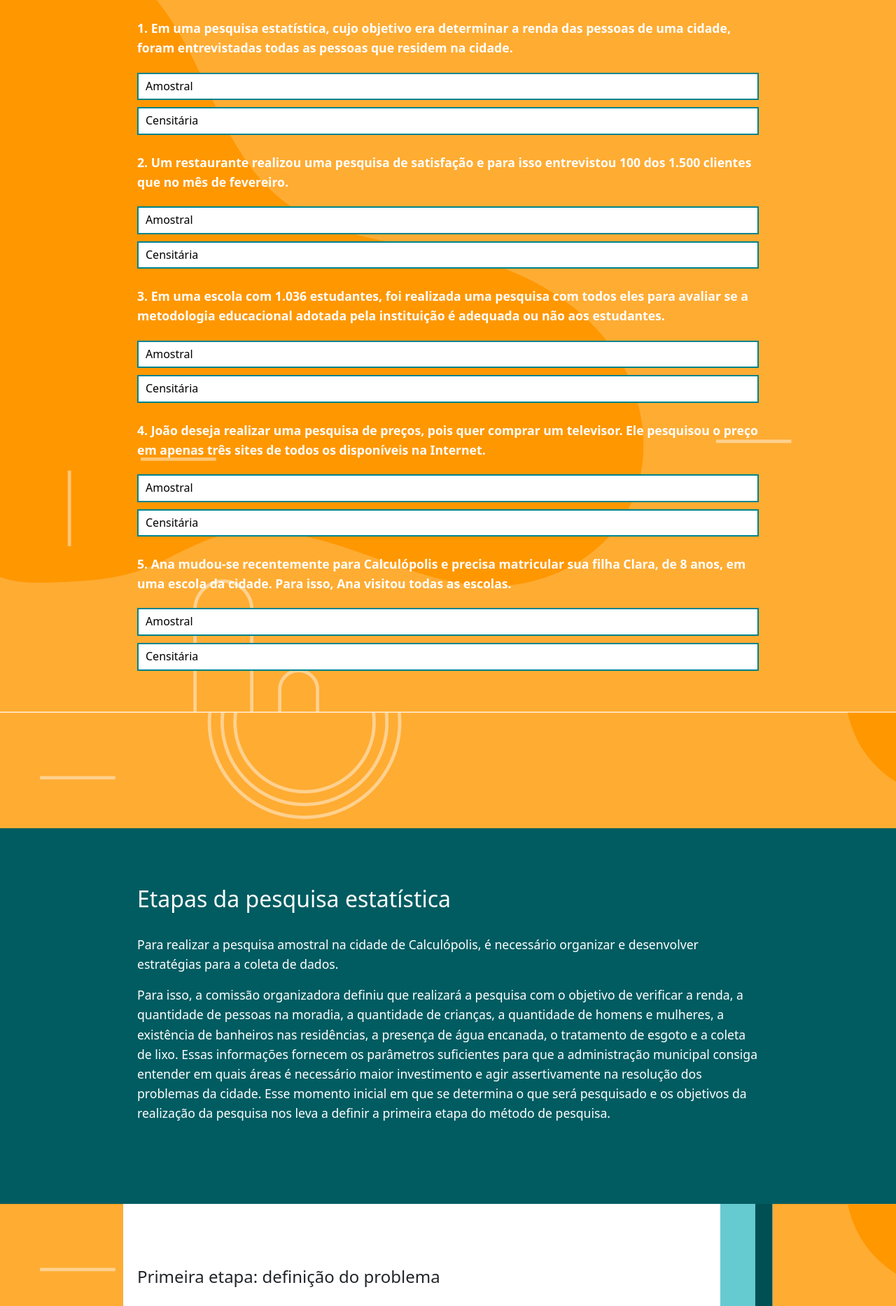
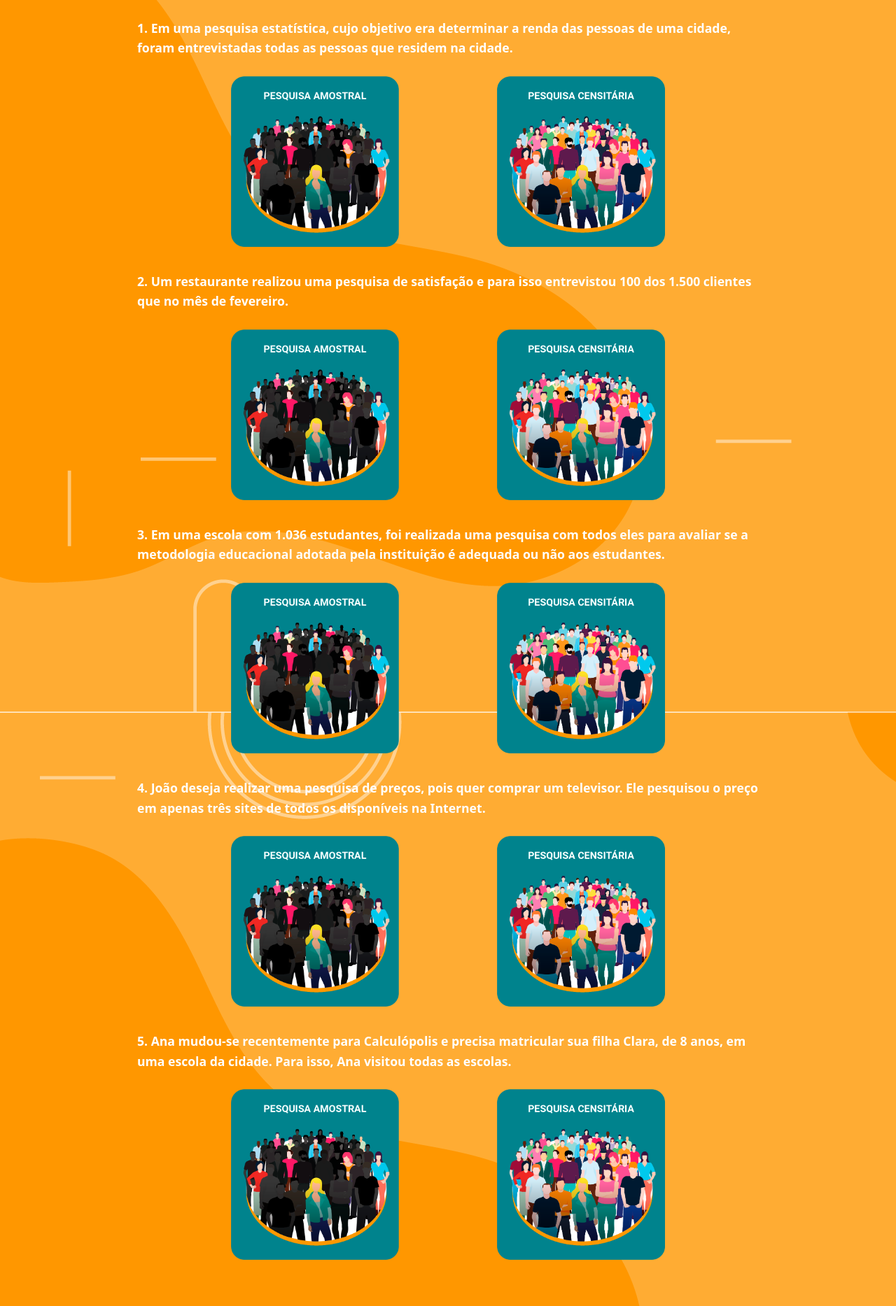
Before and after one commit to sesceja-senac/mat-e3-m1, a plain HTML site: page conteudo.html in a window 1280 px wide. Shown: the part 8024-9891 px from the top of the page at 70% size. Drawn offline with Linux system fonts and the light colour scheme.

Commit message:
ajuste exercícios

```diff
--- a/assets/css/custom.css
+++ b/assets/css/custom.css
@@ -893,6 +893,24 @@ div.bloco4-pg3 > div.container{
     background-size: contain;
     transition: all .4s;
 }
+.alt-c.selected:hover, .alt-e.selected:hover{transform: none !important;}
+.esquemaDaBru .alternativa-imagem{
+    padding: 0 !important;
+    border: 5px solid transparent !important;
+    background: transparent;
+    width: 250px;
+    margin-bottom: 10px;
+}
+.esquemaDaBru .alternativa-imagem.alt-e.selected{
+    border: 5px solid red !important;
+    box-shadow: unset;
+    border-radius: 25px;
+}
+.esquemaDaBru .alternativa-imagem.alt-c.selected{
+    border: 5px solid green !important;
+    box-shadow: unset;
+    border-radius: 25px;
+}
 
 /* custom */
 
--- a/conteudo.html
+++ b/conteudo.html
@@ -257,10 +257,9 @@
                                 </p>
                                 <iframe class="ytb no-print" src="https://www.youtube.com/embed/rmYxAjLmA8U" title="YouTube video player" frameborder="0" allow="accelerometer; autoplay; clipboard-write; encrypted-media; gyroscope; picture-in-picture; web-share" allowfullscreen></iframe>
                                 <div class="visually-hidden print">
-                                    <p>A pesquisa censitária é um tipo de levantamento de informações que considera a coleção completa de todos os elementos (valores, pessoas, medidas etc.) a serem estudados. </p>
-                                    <p>Como podemos ver na animação, há quatro pesquisadores realizando o levantamento estatístico de todos (100%) os elementos, neste caso, as pessoas dispostas no centro.  </p>
-                                    <img src="" alt="A imagem mostra um grupo de pessoas, com homens e mulheres, que representa uma população que fica piscando. Nas laterais existem dois pesquisadores de cada lado, segurando uma planilha. ">
-                                    <p>Esse tipo de pesquisa, que considera um levantamento de dados do todo, torna-se ideal para uma coleção pequena de elementos, ou seja, com poucos itens a serem pesquisados, pois ele precisa de um investimento maior e também um tempo maior para sua realização. </p>
+                                    <p>Quando é necessário realizar uma pesquisa com um grande grupo, seja ele composto de pessoas, valores, medidas, elementos, entre outros, e há investimento e tempo para que a pesquisa seja feita, realiza-se então uma “pesquisa censitária”, na qual todos os elementos são estudados. </p>
+                                    <p>Neste exemplo, podemos ver que todos os moradores de Calculópolis são entrevistados por quatro pesquisadores, que realizam um levantamento estatístico de 100% da população. </p>
+                                    <p>Esse tipo de pesquisa considera o levantamento de dados do conjunto todo, tendo uma assertividade maior dos dados pesquisados. Um exemplo desse tipo de pesquisa é o Censo, realizado pelo Instituto Brasileiro de Geografia e Estatística, o IBGE, que divulga dados não apenas sobre a população brasileira, mas a respeito de suas mais diversas situações econômicas e sociais.</p>
                                 </div>
                                 <p>
                                     A partir desse estudo, fica evidente que a pesquisa censitária se torna inviável, por isso, decidiu-se fazer uma pesquisa amostral na cidade de Calculópolis, por ter custo menor e ser mais rápida.
@@ -280,8 +279,10 @@
                                 </div>
                                 <div class="esquemaDaBru">
                                     <p class="enunciado" tabindex="0" style="color: #fff;">1. Em uma pesquisa estatística, cujo objetivo era determinar a renda das pessoas de uma cidade, foram entrevistadas todas as pessoas que residem na cidade.  </p>
-                                    <button class="alt-e btn-sesc" title="alternativa: ">Amostral</button>
-                                    <button class="alt-c btn-sesc" title="alternativa: ">Censitária</button>
+                                    <div class="d-flex justify-content-evenly flex-wrap">
+                                        <button class="alt-e btn-sesc alternativa-imagem" title="alternativa: "><img src="img/opcao_amostral.png" class="no-print img-fluid" aria-hidden="true"> <span class="visually-hidden print">Amostral</span></button>
+                                        <button class="alt-c btn-sesc alternativa-imagem" title="alternativa: "><img src="img/opcao_censitaria.png" class="no-print img-fluid" aria-hidden="true"> <span class="visually-hidden print">Censitária</span></button>
+                                    </div>
                                     <div class="feedbacks">
                                         <p class="f-negativo text-danger  mt-2 mb-2 animate__animated animate__shakeX" style="background-color: #fff;padding: 10px;"><i
                                                 class="fas fa-times"></i> Tente novamente: Uma <b>pesquisa amostral</b> ocorre quando é selecionada apenas uma parte da população (uma amostra). </p>
@@ -291,8 +292,10 @@
                                 </div>
                                 <div class="esquemaDaBru">
                                     <p class="enunciado" tabindex="0" style="color: #fff;">2. Um restaurante realizou uma pesquisa de satisfação e para isso entrevistou 100 dos 1.500 clientes que no mês de fevereiro. </p>
-                                    <button class="alt-c btn-sesc" title="alternativa: ">Amostral</button>
-                                    <button class="alt-e btn-sesc" title="alternativa: ">Censitária</button>
+                                    <div class="d-flex justify-content-evenly flex-wrap">
+                                        <button class="alt-c btn-sesc alternativa-imagem" title="alternativa: "><img src="img/opcao_amostral.png" class="no-print img-fluid" aria-hidden="true"> <span class="visually-hidden print">Amostral</span></button>
+                                        <button class="alt-e btn-sesc alternativa-imagem" title="alternativa: "><img src="img/opcao_censitaria.png" class="no-print img-fluid" aria-hidden="true"> <span class="visually-hidden print">Censitária</span></button>
+                                    </div>
                                     <div class="feedbacks">
                                         <p class="f-negativo text-danger  mt-2 mb-2 animate__animated animate__shakeX" style="background-color: #fff;padding: 10px;"><i
                                                 class="fas fa-times"></i> Tente novamente: Uma <b>pesquisa censitária</b> acontece quando a população inteira estiver envolvida, ou seja, quando todo o universo de informações for consultado. </p>
@@ -302,8 +305,10 @@
                                 </div>
                                 <div class="esquemaDaBru">
                                     <p class="enunciado" tabindex="0" style="color: #fff;">3. Em uma escola com 1.036 estudantes, foi realizada uma pesquisa com todos eles para avaliar se a metodologia educacional adotada pela instituição é adequada ou não aos estudantes.   </p>
-                                    <button class="alt-e btn-sesc" title="alternativa: ">Amostral</button>
-                                    <button class="alt-c btn-sesc" title="alternativa: ">Censitária</button>
+                                    <div class="d-flex justify-content-evenly flex-wrap">
+                                        <button class="alt-e btn-sesc alternativa-imagem" title="alternativa: "><img src="img/opcao_amostral.png" class="no-print img-fluid" aria-hidden="true"> <span class="visually-hidden print">Amostral</span></button>
+                                        <button class="alt-c btn-sesc alternativa-imagem" title="alternativa: "><img src="img/opcao_censitaria.png" class="no-print img-fluid" aria-hidden="true"> <span class="visually-hidden print">Censitária</span></button>
+                                    </div>
                                     <div class="feedbacks">
                                         <p class="f-negativo text-danger  mt-2 mb-2 animate__animated animate__shakeX" style="background-color: #fff;padding: 10px;"><i
                                                 class="fas fa-times"></i> Tente novamente: Uma <b>pesquisa amostral</b> ocorre quando é selecionada apenas uma parte da população (uma amostra). </p>
@@ -313,8 +318,10 @@
                                 </div>
                                 <div class="esquemaDaBru">
                                     <p class="enunciado" tabindex="0" style="color: #fff;">4. João deseja realizar uma pesquisa de preços, pois quer comprar um televisor. Ele pesquisou o preço em apenas três sites de todos os disponíveis na Internet. </p>
-                                    <button class="alt-c btn-sesc" title="alternativa: ">Amostral</button>
-                                    <button class="alt-e btn-sesc" title="alternativa: ">Censitária</button>
+                                    <div class="d-flex justify-content-evenly flex-wrap">
+                                        <button class="alt-c btn-sesc alternativa-imagem" title="alternativa: "><img src="img/opcao_amostral.png" class="no-print img-fluid" aria-hidden="true"> <span class="visually-hidden print">Amostral</span></button>
+                                        <button class="alt-e btn-sesc alternativa-imagem" title="alternativa: "><img src="img/opcao_censitaria.png" class="no-print img-fluid" aria-hidden="true"> <span class="visually-hidden print">Censitária</span></button>
+                                    </div>
                                     <div class="feedbacks">
                                         <p class="f-negativo text-danger  mt-2 mb-2 animate__animated animate__shakeX" style="background-color: #fff;padding: 10px;"><i
                                                 class="fas fa-times"></i> Tente novamente: Uma <b>pesquisa censitária</b> acontece quando a população inteira estiver envolvida, ou seja, quando todo o universo de informações for consultado. </p>
@@ -324,8 +331,10 @@
                                 </div>
                                 <div class="esquemaDaBru">
                                     <p class="enunciado" tabindex="0" style="color: #fff;">5. Ana mudou-se recentemente para Calculópolis e precisa matricular sua filha Clara, de 8 anos, em uma escola da cidade. Para isso, Ana visitou todas as escolas. </p>
-                                    <button class="alt-e btn-sesc" title="alternativa: ">Amostral</button>
-                                    <button class="alt-c btn-sesc" title="alternativa: ">Censitária</button>
+                                    <div class="d-flex justify-content-evenly flex-wrap">
+                                        <button class="alt-e btn-sesc alternativa-imagem" title="alternativa: "><img src="img/opcao_amostral.png" class="no-print img-fluid" aria-hidden="true"> <span class="visually-hidden print">Amostral</span></button>
+                                        <button class="alt-c btn-sesc alternativa-imagem" title="alternativa: "><img src="img/opcao_censitaria.png" class="no-print img-fluid" aria-hidden="true"> <span class="visually-hidden print">Censitária</span></button>
+                                    </div>
                                     <div class="feedbacks">
                                         <p class="f-negativo text-danger  mt-2 mb-2 animate__animated animate__shakeX" style="background-color: #fff;padding: 10px;"><i
                                                 class="fas fa-times"></i> Tente novamente: Uma <b>pesquisa amostral</b> ocorre quando é selecionada apenas uma parte da população (uma amostra). </p>
```
Also changed, not shown: img/opcao_amostral.png (added), img/opcao_censitaria.png (added).
